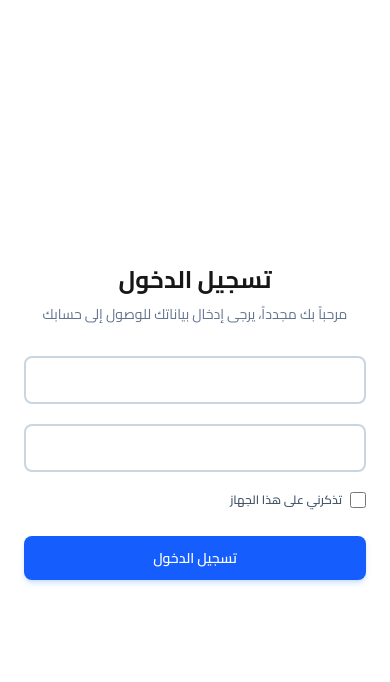
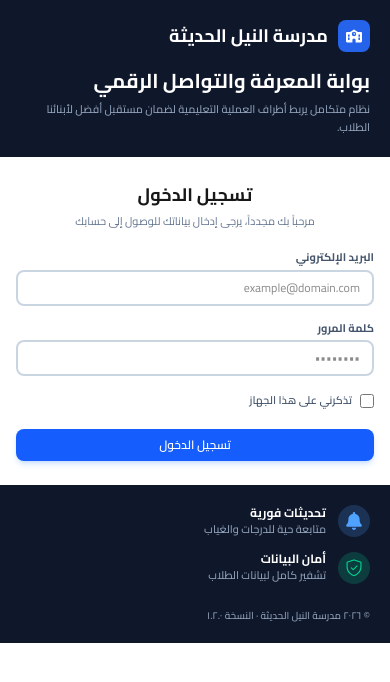
Before and after one commit to Tarek9595/Nile-School, a Next.js app: page /login in a window 390 px wide. Shown: the top 682 px of the page. Built offline with nearby package versions, Linux system fonts and the light colour scheme.

Commit message:
finish login page all things about

```diff
--- a/src/app/login/page.tsx
+++ b/src/app/login/page.tsx
@@ -2,15 +2,16 @@
 
 import axios from "axios";
 import { ErrorMessage, Field, Form, Formik } from "formik";
-import { useFormik } from "formik";
 import * as Yup from "yup";
 import { domain, useTsData } from "@/store/index";
-import { useEffect } from "react";
 import { useRouter } from "next/navigation";
+import { FaBell, FaSchool } from "react-icons/fa6";
+import { GoShieldCheck } from "react-icons/go";
+
 export default function Login() {
-  const { token, setToken, systemRole, setSystemRole, setUserData } =
-    useTsData();
+  const { setToken, setSystemRole, setUserData } = useTsData();
   const router = useRouter();
+
   const loginSchema = Yup.object().shape({
     identifier: Yup.string().required("هذا الحقل مطلوب"),
     password: Yup.string()
@@ -23,7 +24,7 @@ export default function Login() {
   const initialValues = {
     identifier: "",
     password: "",
-    rememberMe: "",
+    rememberMe: false,
   };
 
   const handleLogin = async (values) => {
@@ -70,29 +71,96 @@ export default function Login() {
   };
 
   return (
-    <div className="flex min-h-screen w-full flex-col md:flex-row">
-      <div className="hidden w-full flex-col justify-between bg-main-color p-12 text-white md:flex md:w-[35%] lg:w-[30%"></div>
-      <div className="flex w-full flex-1 items-center justify-center bg-background px-6 py-12 md:px-12 lg:px-24">
+    <div className="flex min-h-screen w-full flex-col lg:flex-row">
+      <div
+        className="bg-main-color w-full lg:w-[35%] xl:w-[30%] p-5 sm:p-8 md:p-12 text-white flex flex-col justify-between gap-6 lg:gap-0"
+        dir="rtl"
+      >
+        <div className="flex flex-col gap-4 sm:gap-10">
+          <div className="w-full flex items-center gap-2.5 sm:gap-3">
+            <span className="p-2 sm:p-2.5 rounded-lg bg-secondry-color flex justify-center items-center text-base sm:text-lg">
+              <FaSchool />
+            </span>
+            <h1 className="font-bold text-lg sm:text-2xl">
+              مدرسة النيل الحديثة
+            </h1>
+          </div>
+
+          <div className="flex flex-col gap-2 sm:gap-3">
+            <p className="text-xl sm:text-3xl lg:text-4xl font-bold leading-tight sm:leading-snug">
+              بوابة المعرفة والتواصل الرقمي
+            </p>
+            <p className="text-[11px] sm:text-sm font-medium text-second-texty-color leading-relaxed">
+              نظام متكامل يربط أطراف العملية التعليمية لضمان مستقبل أفضل
+              لأبنائنا الطلاب.
+            </p>
+          </div>
+        </div>
+
+        <div className="hidden lg:flex flex-col gap-8">
+          <div className="flex flex-col gap-4 sm:gap-5">
+            <div className="flex items-center gap-3">
+              <div className="w-10 h-10 flex shrink-0 justify-center items-center text-xl rounded-full bg-[#50A2FF]/20 text-[#50A2FF]">
+                <FaBell />
+              </div>
+              <div className="flex flex-col">
+                <h2 className="text-sm sm:text-base font-bold">
+                  تحديثات فورية
+                </h2>
+                <p className="text-xs sm:text-sm font-medium text-second-texty-color">
+                  متابعة حية للدرجات والغياب
+                </p>
+              </div>
+            </div>
+
+            <div className="flex items-center gap-3">
+              <div className="w-10 h-10 flex shrink-0 justify-center items-center text-xl rounded-full bg-[#00D492]/20 text-[#00D492]">
+                <GoShieldCheck />
+              </div>
+              <div className="flex flex-col">
+                <h2 className="text-sm sm:text-base font-bold">
+                  أمان البيانات
+                </h2>
+                <p className="text-xs sm:text-sm font-medium text-second-texty-color">
+                  تشفير كامل لبيانات الطلاب
+                </p>
+              </div>
+            </div>
+          </div>
+
+          <p className="text-xs font-medium text-second-texty-color">
+            © ٢٠٢٦ مدرسة النيل الحديثة · النسخة ١.٢.٠
+          </p>
+        </div>
+      </div>
+
+      <div className="flex w-full lg:w-[65%] xl:w-[70%] items-center justify-center bg-background px-4 py-6 sm:px-6 md:px-12 lg:px-24">
         <div className="w-full max-w-md" dir="rtl">
-          <div className="mb-8 text-center md:text-right">
-            <h2 className="text-2xl font-bold text-foreground md:text-3xl">
+          <div className="mb-5 sm:mb-8 text-center lg:text-right">
+            <h2 className="text-lg sm:text-2xl lg:text-3xl font-bold text-foreground">
               تسجيل الدخول
             </h2>
-            <p className="mt-2 text-sm text-slate-500">
+            <p className="mt-1 sm:mt-2 text-[11px] sm:text-sm text-slate-500">
               مرحباً بك مجدداً، يرجى إدخال بياناتك للوصول إلى حسابك
             </p>
           </div>
+
           <Formik
             initialValues={initialValues}
             validationSchema={loginSchema}
             onSubmit={handleLogin}
           >
             {({ errors, touched, isSubmitting }) => (
-              <Form className="flex flex-col gap-5">
+              <Form className="flex flex-col gap-3.5 sm:gap-5">
+                <div className="flex flex-col gap-1 sm:gap-1.5">
+                  <label className="text-[11px] sm:text-sm text-texty-color font-bold">
+                    البريد الإلكتروني
+                  </label>
                   <Field
                     name="identifier"
                     type="text"
-                  className={`w-full rounded-lg border-2 px-4 py-3 text-sm outline-none transition-all ${
+                    placeholder="example@domain.com"
+                    className={`w-full rounded-lg border-2 px-3 py-2 sm:px-4 sm:py-3 text-xs sm:text-sm outline-none transition-all ${
                       touched.identifier && errors.identifier
                         ? "border-red-500 focus:border-red-500"
                         : "border-slate-300 focus:border-blue-500"
@@ -101,13 +169,20 @@ export default function Login() {
                   <ErrorMessage
                     name="identifier"
                     component="p"
-                  className="text-xs text-red-500"
+                    className="text-[10px] sm:text-xs text-red-500 mt-0.5"
                   />
+                </div>
+
+                <div className="flex flex-col gap-1 sm:gap-1.5">
+                  <label className="text-[11px] sm:text-sm text-texty-color font-bold">
+                    كلمة المرور
+                  </label>
                   <Field
                     name="password"
                     type="password"
-                  className={`w-full rounded-lg border-2 px-4 py-3 text-sm outline-none transition-all ${
-                    touched.identifier && errors.identifier
+                    placeholder="••••••••"
+                    className={`w-full rounded-lg border-2 px-3 py-2 sm:px-4 sm:py-3 text-xs sm:text-sm outline-none transition-all ${
+                      touched.password && errors.password
                         ? "border-red-500 focus:border-red-500"
                         : "border-slate-300 focus:border-blue-500"
                     }`}
@@ -115,26 +190,29 @@ export default function Login() {
                   <ErrorMessage
                     name="password"
                     component="p"
-                  className="text-xs text-red-500"
+                    className="text-[10px] sm:text-xs text-red-500 mt-0.5"
                   />
-                <div className="flex items-center gap-2 self-start">
+                </div>
+
+                <div className="flex items-center gap-2 self-start my-0.5 sm:my-1">
                   <Field
                     id="rememberMe"
                     name="rememberMe"
                     type="checkbox"
-                    className="h-4 w-4 rounded border-slate-300 text-blue-600 focus:ring-blue-500"
+                    className="h-3.5 w-3.5 sm:h-4 sm:w-4 rounded border-slate-300 text-blue-600 focus:ring-blue-500 cursor-pointer"
                   />
                   <label
                     htmlFor="rememberMe"
-                    className="text-xs font-semibold text-slate-600 select-none"
+                    className="text-[11px] sm:text-xs font-semibold text-slate-600 select-none cursor-pointer"
                   >
                     تذكرني على هذا الجهاز
                   </label>
                 </div>
+
                 <button
                   type="submit"
                   disabled={isSubmitting}
-                  className="mt-2 w-full rounded-lg bg-blue-600 py-3 text-sm font-semibold text-white shadow-md shadow-blue-500/20 hover:bg-blue-700 active:scale-[0.98] transition-all disabled:opacity-50 cursor-pointer"
+                  className="mt-1 w-full rounded-lg bg-blue-600 py-2 sm:py-3 text-xs sm:text-sm font-semibold text-white shadow-md shadow-blue-500/20 hover:bg-blue-700 active:scale-[0.98] transition-all disabled:opacity-50 cursor-pointer"
                 >
                   {isSubmitting ? "جاري تسجيل الدخول..." : "تسجيل الدخول"}
                 </button>
@@ -143,209 +221,41 @@ export default function Login() {
           </Formik>
         </div>
       </div>
+
+      <div
+        className="bg-main-color w-full p-5 sm:p-8 text-white flex lg:hidden flex-col gap-6"
+        dir="rtl"
+      >
+        <div className="flex flex-col gap-3.5">
+          <div className="flex items-center gap-3">
+            <div className="w-8 h-8 flex shrink-0 justify-center items-center text-lg rounded-full bg-[#50A2FF]/20 text-[#50A2FF]">
+              <FaBell />
+            </div>
+            <div className="flex flex-col">
+              <h2 className="text-xs sm:text-base font-bold">تحديثات فورية</h2>
+              <p className="text-[11px] sm:text-sm font-medium text-second-texty-color">
+                متابعة حية للدرجات والغياب
+              </p>
+            </div>
+          </div>
+
+          <div className="flex items-center gap-3">
+            <div className="w-8 h-8 flex shrink-0 justify-center items-center text-lg rounded-full bg-[#00D492]/20 text-[#00D492]">
+              <GoShieldCheck />
+            </div>
+            <div className="flex flex-col">
+              <h2 className="text-xs sm:text-base font-bold">أمان البيانات</h2>
+              <p className="text-[11px] sm:text-sm font-medium text-second-texty-color">
+                تشفير كامل لبيانات الطلاب
+              </p>
+            </div>
+          </div>
+        </div>
+
+        <p className="text-[10px] sm:text-xs font-medium text-second-texty-color">
+          © ٢٠٢٦ مدرسة النيل الحديثة · النسخة ١.٢.٠
+        </p>
+      </div>
     </div>
   );
 }
-// const loginSchema = Yup.object().shape({
-//   identifier: Yup.string()
-//     .required("هذا الحقل مطلوب")
-//     .test(
-//       "emailOrNationalId",
-//       "يجب إدخال بريد إلكتروني صحيح أو رقم قومي مكون من 14 رقم",
-//       (value) => {
-//         if (!value) return false;
-//         const isEmail = /^[A-Z0-9._%+-]+@[A-Z0-9.-]+\.[A-Z]{2,}$/i.test(value);
-//         const isNationalId = /^\d{14}$/.test(value);
-//         return isEmail || isNationalId;
-//       },
-//     ),
-//   password: Yup.string()
-//     .required("كلمة المرور مطلوبة")
-//     .min(8, "يجب أن تكون كلمة المرور 8 أحرف على الأقل")
-//     .matches(/[A-Z]/, "يجب أن تحتوي كلمة المرور على حرف كبير واحد على الأقل")
-//     .matches(/[0-9]/, "يجب أن تحتوي كلمة المرور على رقم واحد على الأقل")
-//     .matches(
-//       /[!@#$%^&*(),.?":{}|<>]/,
-//       "يجب أن تحتوي كلمة المرور على رمز خاص واحد على الأقل",
-//     ),
-//   rememberMe: Yup.boolean(),
-// });
-
-// export default function LoginPage() {
-//   const formik = useFormik({
-//     initialValues: {
-//       identifier: "",
-//       password: "",
-//       rememberMe: false,
-//     },
-//     validationSchema: loginSchema,
-//     onSubmit: (values, { setSubmitting }) => {
-//       console.log(values);
-//       setSubmitting(false);
-//     },
-//   });
-
-//   return (
-//     <div className="flex min-h-screen w-full flex-col md:flex-row">
-//       <div className="hidden w-full flex-col justify-between bg-main-color p-12 text-white md:flex md:w-[35%] lg:w-[30%]">
-//         {/* <div className="flex flex-col gap-12">
-//           <div className="flex items-center gap-3 self-start">
-//             <span className="text-xl font-bold">مدرسة النيل الحديثة</span>
-//             <div className="h-10 w-10 rounded-xl bg-blue-600"></div>
-//           </div>
-
-//           <div className="flex flex-col gap-4">
-//             <h1 className="text-3xl font-extrabold leading-snug lg:text-4xl">
-//               بوابة المعرفة <br /> والتواصل الرقمي
-//             </h1>
-//             <p className="text-sm leading-relaxed text-slate-300">
-//               نظام متكامل يربط أطراف العملية التعليمية لضمان مستقبل أفضل
-//               لأبنائنا الطلاب.
-//             </p>
-//           </div>
-//         </div>
-
-//         <div className="flex flex-col gap-6">
-//           <div className="flex items-center gap-4">
-//             <div className="flex h-12 w-12 items-center justify-center rounded-full bg-slate-800/50">
-//               <span className="h-2 w-2 rounded-full bg-blue-500"></span>
-//             </div>
-//             <div>
-//               <h4 className="font-bold text-sm">تحديثات فورية</h4>
-//               <p className="text-xs text-slate-400">
-//                 متابعة حية للدرجات والغياب
-//               </p>
-//             </div>
-//           </div>
-
-//           <div className="flex items-center gap-4">
-//             <div className="flex h-12 w-12 items-center justify-center rounded-full bg-slate-800/50">
-//               <span className="h-2 w-2 rounded-full bg-blue-500"></span>
-//             </div>
-//             <div>
-//               <h4 className="font-bold text-sm">أمان البيانات</h4>
-//               <p className="text-xs text-slate-400">
-//                 تشفير كامل لبيانات الطلاب
-//               </p>
-//             </div>
-//           </div>
-//         </div>
-
-//         <div className="text-xs text-slate-500">
-//           © ٢٠٢٤ مدرسة النيل الحديثة • النسخة ١.٢.٠
-//         </div> */}
-//       </div>
-
-//       <div className="flex w-full flex-1 items-center justify-center bg-background px-6 py-12 md:px-12 lg:px-24">
-//         <div className="w-full max-w-md">
-//           <div className="mb-8 text-center md:text-right">
-//             <h2 className="text-2xl font-bold text-foreground md:text-3xl">
-//               تسجيل الدخول
-//             </h2>
-//             <p className="mt-2 text-sm text-slate-500">
-//               مرحباً بك مجدداً، يرجى إدخال بياناتك للوصول إلى حسابك
-//             </p>
-//           </div>
-
-//           <form onSubmit={formik.handleSubmit} className="flex flex-col gap-5">
-//             <div className="flex flex-col gap-2">
-//               <label
-//                 htmlFor="identifier"
-//                 className="text-xs font-semibold text-slate-700"
-//               >
-//                 الرقم القومي أو البريد الإلكتروني
-//               </label>
-//               <input
-//                 id="identifier"
-//                 name="identifier"
-//                 type="text"
-//                 placeholder="مثال: ٢٩٥٠١٠١١٢٣٤٥٦٧"
-//                 className={`w-full rounded-lg border px-4 py-3 text-sm outline-none transition-all ${
-//                   formik.touched.identifier && formik.errors.identifier
-//                     ? "border-red-500 focus:border-red-500"
-//                     : "border-slate-200 focus:border-blue-500"
-//                 }`}
-//                 value={formik.values.identifier}
-//                 onChange={formik.handleChange}
-//                 onBlur={formik.handleBlur}
-//               />
-//               {formik.touched.identifier && formik.errors.identifier && (
-//                 <span className="text-xs text-red-500">
-//                   {formik.errors.identifier}
-//                 </span>
-//               )}
-//             </div>
-
-//             <div className="flex flex-col gap-2">
-//               <div className="flex items-center justify-between">
-//                 <label
-//                   htmlFor="password"
-//                   className="text-xs font-semibold text-slate-700"
-//                 >
-//                   كلمة المرور
-//                 </label>
-//                 <a
-//                   href="#"
-//                   className="text-xs font-semibold text-blue-600 hover:underline"
-//                 >
-//                   نسيت كلمة المرور؟
-//                 </a>
-//               </div>
-//               <input
-//                 id="password"
-//                 name="password"
-//                 type="password"
-//                 placeholder="••••••••"
-//                 className={`w-full rounded-lg border px-4 py-3 text-sm outline-none transition-all ${
-//                   formik.touched.password && formik.errors.password
-//                     ? "border-red-500 focus:border-red-500"
-//                     : "border-slate-200 focus:border-blue-500"
-//                 }`}
-//                 value={formik.values.password}
-//                 onChange={formik.handleChange}
-//                 onBlur={formik.handleBlur}
-//               />
-//               {formik.touched.password && formik.errors.password && (
-//                 <span className="text-xs text-red-500">
-//                   {formik.errors.password}
-//                 </span>
-//               )}
-//             </div>
-
-//             <div className="flex items-center gap-2 self-start">
-//               <input
-//                 id="rememberMe"
-//                 name="rememberMe"
-//                 type="checkbox"
-//                 className="h-4 w-4 rounded border-slate-300 text-blue-600 focus:ring-blue-500"
-//                 checked={formik.values.rememberMe}
-//                 onChange={formik.handleChange}
-//               />
-//               <label
-//                 htmlFor="rememberMe"
-//                 className="text-xs font-semibold text-slate-600 select-none"
-//               >
-//                 تذكرني على هذا الجهاز
-//               </label>
-//             </div>
-
-//             <button
-//               type="submit"
-//               disabled={formik.isSubmitting}
-//               className="mt-2 w-full rounded-lg bg-blue-600 py-3 text-sm font-semibold text-white shadow-md shadow-blue-500/20 hover:bg-blue-700 active:scale-[0.98] transition-all disabled:opacity-50 disabled:pointer-events-none"
-//             >
-//               {formik.isSubmitting ? "جاري تسجيل الدخول..." : "تسجيل الدخول"}
-//             </button>
-//           </form>
-
-//           <div className="mt-8 text-center text-xs">
-//             <span className="text-slate-500">ليس لديك حساب؟ </span>
-//             <a href="#" className="font-semibold text-blue-600 hover:underline">
-//               إنشاء حساب جديد الآن
-//             </a>
-//           </div>
-//         </div>
-//       </div>
-//     </div>
-//   );
-// }
```
Lines whose indentation alone changed are shown as unchanged.
